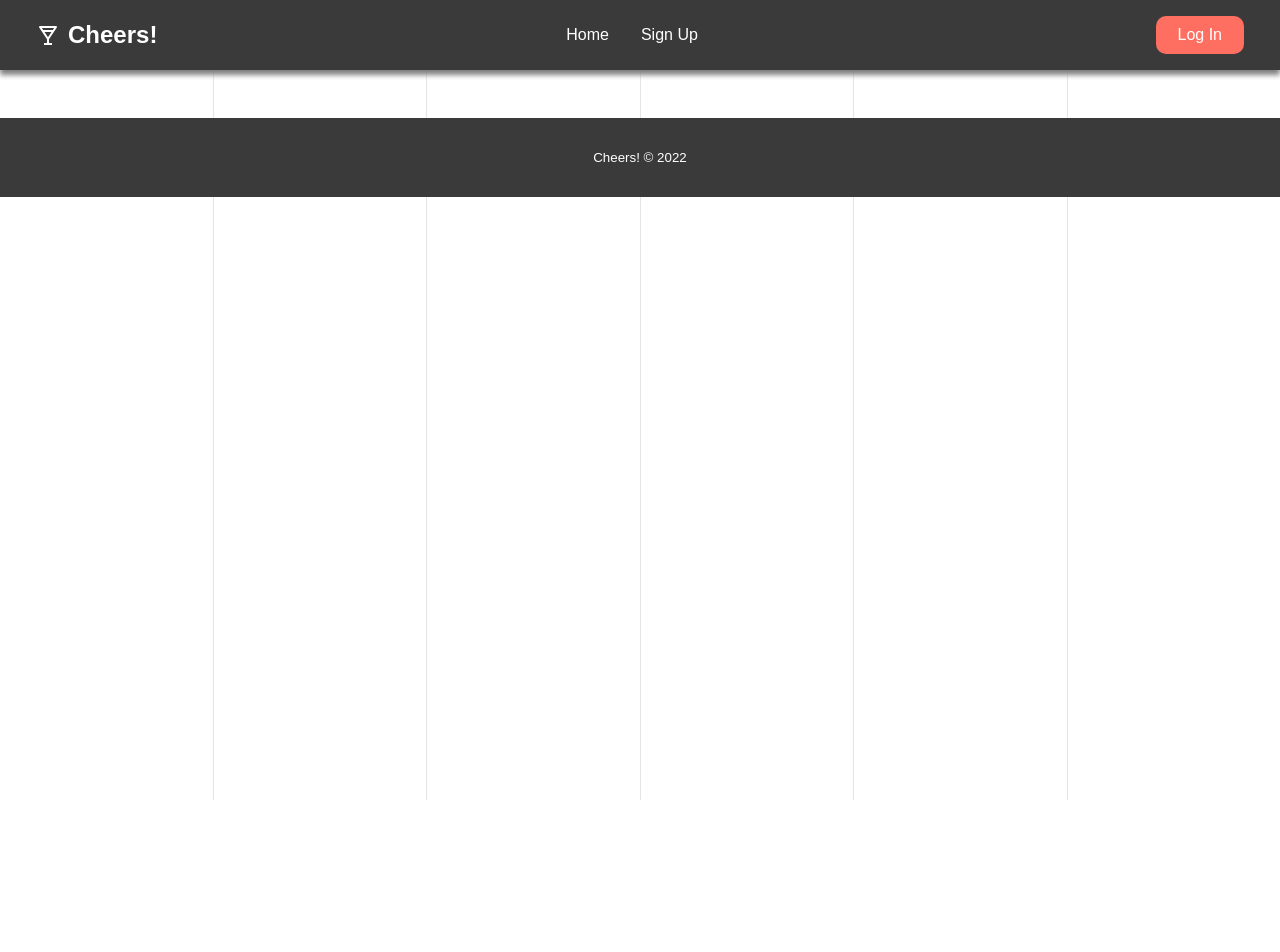
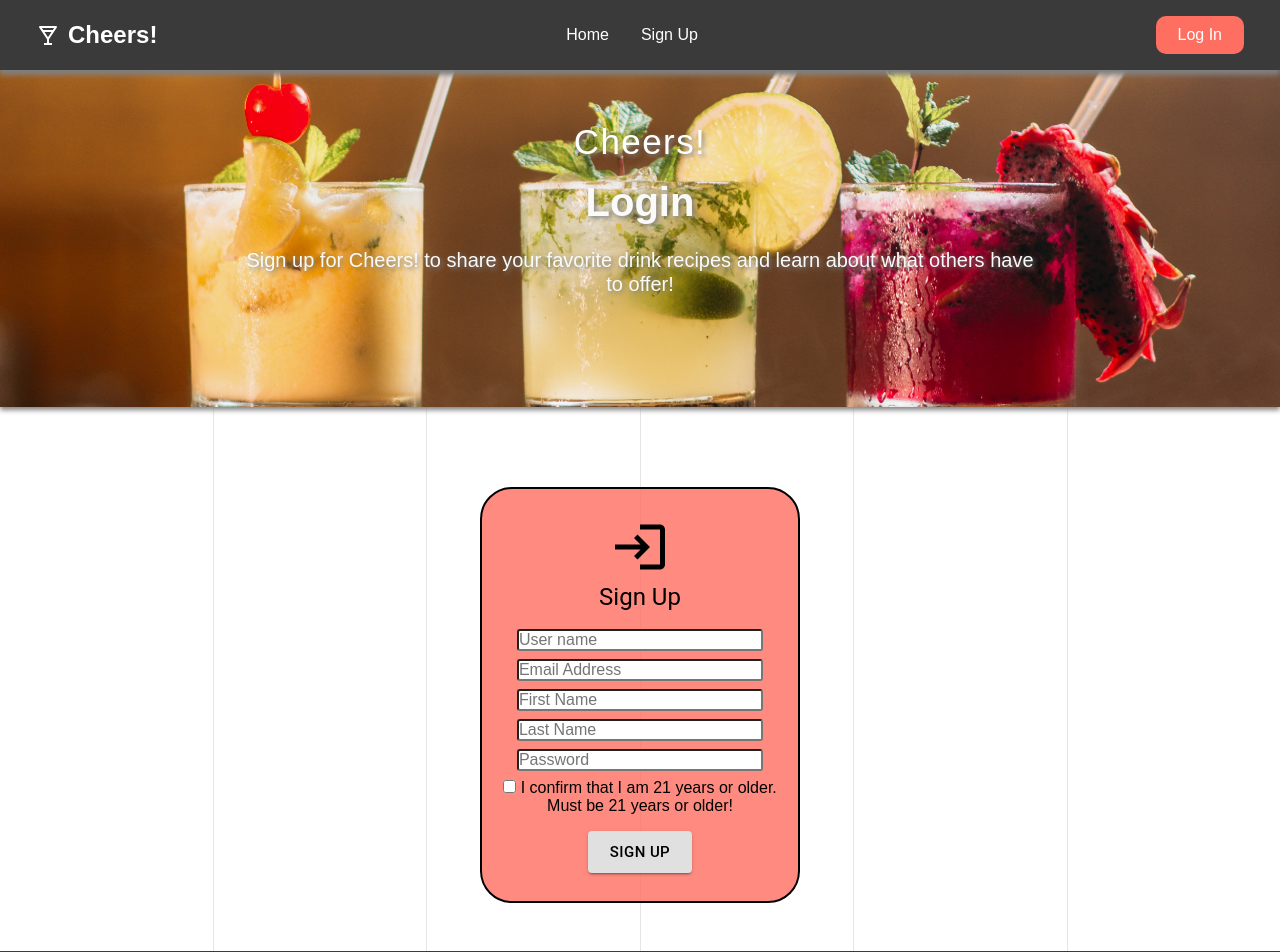
Before and after one commit to ETS-ReactNative4/Cheers, a React (Create React App) app: page /signup in a window 1280 px wide. Shown: the top 952 px of the page. Before the commit the page ends 800 px from the top, so only its background shows below. Built offline with nearby package versions, Linux system fonts and the light colour scheme.

Commit message:
Sign up page

```diff
--- a/src/App.js
+++ b/src/App.js
@@ -5,6 +5,7 @@ import { BrowserRouter as Router, Switch, Route } from "react-router-dom";
 import HomePage from "./pages/HomePage";
 // import ResearchPage from "./pages/ResearchPage";
 import Login from "./pages/Login";
+import SignUp from "./pages/SignUp";
 // import AboutPage from "./pages/AboutPage";
 // import PublicationsPage from "./pages/PublicationsPage";
 // import ContactPage from "./pages/ContactPage";
@@ -63,6 +64,7 @@ function App() {
           <Switch>
             <Route path="/" exact component={HomePage} />
             <Route path="/login" exact component={Login} />
+            <Route path="/signup" exact component={SignUp} />
             <Route path="/create" exact component={PostCreateView} />
             {/* <Route path="/research" exact component={ResearchPage} />
             <Route path="/about" exact component={AboutPage} />
--- a/src/Data/bannerData.js
+++ b/src/Data/bannerData.js
@@ -25,3 +25,17 @@ export const loginBanner = {
     img: '',
     start: ''
 }
+
+export const signUpBanner = {
+    lightBg: false,
+    imgStart: '',
+    lightTopLine: true,
+    lightTextDesc: true,
+    description: 'Sign up for Cheers! to share your favorite drink recipes and learn about what others have to offer!',
+    headline: 'Login',
+    lightText: 'true',
+    topLine: 'Cheers!',
+    alt: 'Image',
+    img: '',
+    start: ''
+}
--- /dev/null
+++ b/src/components/ForSignUp/SignUpForm.js
@@ -0,0 +1,158 @@
+import React, { useState } from 'react';
+import { Form, FormGroup, FormControl } from 'react-bootstrap';
+import { FormControlLabel } from '@mui/material';
+import Button from '@mui/material/Button';
+import Typography from '@mui/material/Typography';
+import LoginIcon from '@mui/icons-material/Login';
+import Checkbox from 'material-ui/Checkbox';
+import axios from "axios";
+//import setAuthToken from "../../utils/setAuthToken";
+
+const divStyle = {
+    display: 'flex',
+    alignItems: 'center',
+    textAlign: 'center',
+    marginTop: '5rem',
+
+};
+
+
+const containerStyle = {
+    backgroundColor: 'rgb(255, 111, 97, 0.8)',
+    paddingLeft: 20,
+    paddingRight: 20,
+    borderStyle: 'solid',
+    borderWidth: '2px',
+    borderRadius: '2rem',
+    width: '20rem',
+    height: '26rem',
+    display: 'flex',
+    alignItems: 'center',
+    justifyContent: 'center'
+
+}
+
+const buttonStyle = {
+    marginTop: '1rem',
+    textAlign: 'center'
+};
+
+const SignUpForm = () => {
+    const [userName, setUserName] = useState("");
+    const [email, setEmail] = useState("");
+    const [firstName, setFirstName] = useState("");
+    const [lastName, setLastName] = useState("");
+    const [password, setPassword] = useState("");
+    const [isAdmin, setIsAdmin] = useState(false);
+    const [ofAge, setOfAge] = useState(false);
+    const [valid, setValid] = useState(true);
+
+    const handleFormSubmit = async (e) => {
+        e.preventDefault();
+        const credentials = { userName, email, firstName, lastName, password };
+        await signUp(credentials);
+    }
+
+    return (
+        <div style={divStyle}>
+            <div style={containerStyle}>
+                <Form horizontal className="SignUpForm" id="signUpForm">
+                    <LoginIcon color="inherit" sx={{ fontSize: 60 }} />
+                    <Typography variant="h5" gutterBottom component="div">
+                        Sign Up
+                    </Typography>
+
+                    <FormGroup controlId="formUserName">
+                        <FormControl
+                            type="text"
+                            placeholder="User name"
+                            className="userName"
+                            onChange={(e) => setUserName(e.target.value)}
+                        />
+                    </FormGroup>
+
+                    <FormGroup controlId="formEmail">
+                        <FormControl
+                            type="text"
+                            placeholder="Email Address"
+                            className="email"
+                            onChange={(e) => setEmail(e.target.value)}
+                        />
+                    </FormGroup>
+
+                    <FormGroup controlId="formFirstName">
+                        <FormControl
+                            type="text"
+                            placeholder="First Name"
+                            className="firstName"
+                            onChange={(e) => setFirstName(e.target.value)}
+                        />
+                    </FormGroup>
+
+                    <FormGroup controlId="formLastName">
+                        <FormControl
+                            type="text"
+                            placeholder="Last Name"
+                            className="lastName"
+                            onChange={(e) => setLastName(e.target.value)}
+                        />
+                    </FormGroup>
+
+                    <FormGroup controlId="formPassword">
+                        <FormControl
+                            type="password"
+                            placeholder="Password"
+                            className="password"
+                            onChange={(e) => setPassword(e.target.value)}
+                        />
+                    </FormGroup>
+
+                    <FormGroup controlId="formCheckbox">
+                        <Form.Check
+                            inline
+                            label=" I confirm that I am 21 years or older."
+                            className="checkbox"
+                            type="checkbox"
+                            onChange={(e) => setOfAge(!ofAge)}
+                        />
+                    </FormGroup>
+
+                    {!ofAge && <div>Must be 21 years or older!</div>}
+
+                    <FormGroup
+                        style={buttonStyle}
+                        controlId="formSubmit"
+                        className="signUp"
+                    >
+                        <Button
+                            variant="contained"
+                            size="large"
+                            color="inherit"
+                            onClick={handleFormSubmit}
+                        >
+                            Sign Up
+                        </Button>
+                    </FormGroup>
+                    {!valid && <div>Invalid credentials!</div>}
+                </Form>
+            </div>
+        </div>
+    );
+
+
+    async function signUp(credentials) {
+        // try {
+        //     const res = await axios.post("/api/auth", credentials);
+        //     const jwt = res.data.token
+        //     localStorage.setItem("token", jwt);
+        //     window.location.href = "/";
+        // }
+        // catch (e) {
+        //     console.error("ERROR", e);
+        //     localStorage.removeItem("token");
+        //     setValid(false);
+        // }
+    }
+}
+
+export default SignUpForm;
--- /dev/null
+++ b/src/components/ForSignUp/SignUpPage.css
@@ -0,0 +1,54 @@
+.SignUpPage {
+    /* background-image: url('/img/background.jpg'); */
+    min-height: 50vh;
+    display: flex;
+    align-items: center;
+    justify-content: center;
+}
+
+.userName {
+    margin-top: .5rem;
+    width: 90%;
+    font-size: 16px;
+    border-radius: 3px;
+
+}
+
+.email {
+    margin-top: .5rem;
+    width: 90%;
+    font-size: 16px;
+    border-radius: 3px;
+
+}
+
+.firstName {
+    margin-top: .5rem;
+    width: 90%;
+    font-size: 16px;
+    border-radius: 3px;
+
+}
+
+.lastName {
+    margin-top: .5rem;
+    width: 90%;
+    font-size: 16px;
+    border-radius: 3px;
+
+}
+
+.checkbox {
+    margin-top: .5rem;
+    width: 100%;
+    font-size: 16px;
+    border-radius: 3px;
+
+}
+
+.password {
+    margin-top: .5rem;
+    width: 90%;
+    font-size: 16px;
+    border-radius: 3px;
+}
--- /dev/null
+++ b/src/components/ForSignUp/SignUpPage.js
@@ -0,0 +1,14 @@
+import React from 'react';
+import SignUpForm from './SignUpForm';
+
+import './SignUpPage.css';
+
+function LoginPage() {
+    return (
+        <div className="LoginPage">
+            <SignUpForm />
+        </div>
+    );
+}
+
+export default LoginPage;
--- /dev/null
+++ b/src/pages/SignUp.js
@@ -0,0 +1,16 @@
+import React from 'react';
+import SignUpPage from '../components/ForSignUp/SignUpPage';
+import Banner from '../components/Banner/Banner';
+import { signUpBanner } from '../Data/bannerData';
+
+
+function SignUp() {
+    return (
+        <>
+            <Banner {...signUpBanner} />
+            <SignUpPage />
+        </>
+    );
+}
+
+export default SignUp;
```
Also changed, not shown: src/pages/SignUpPage.js (deleted).
